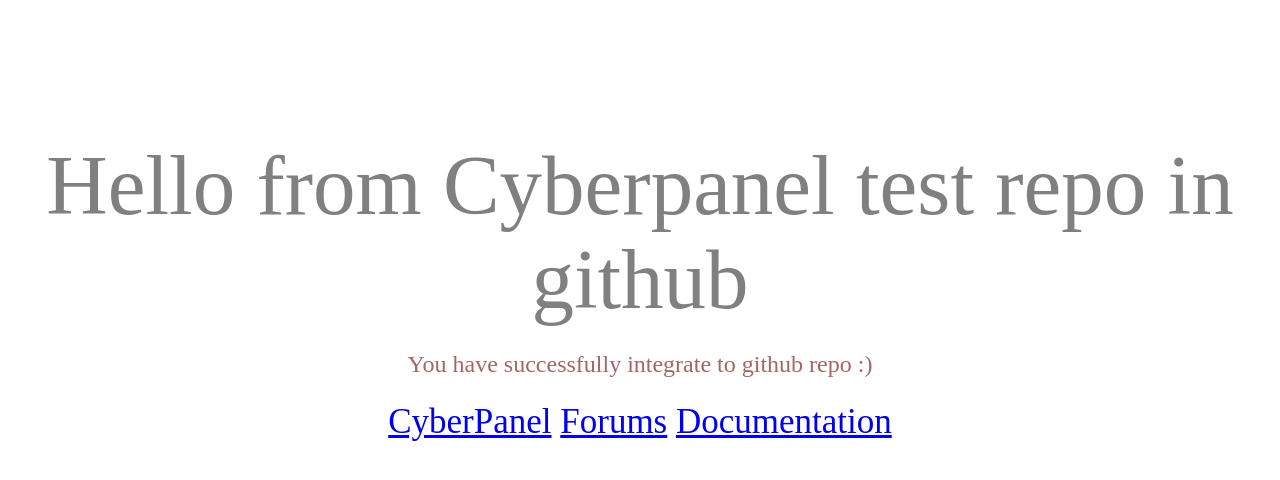
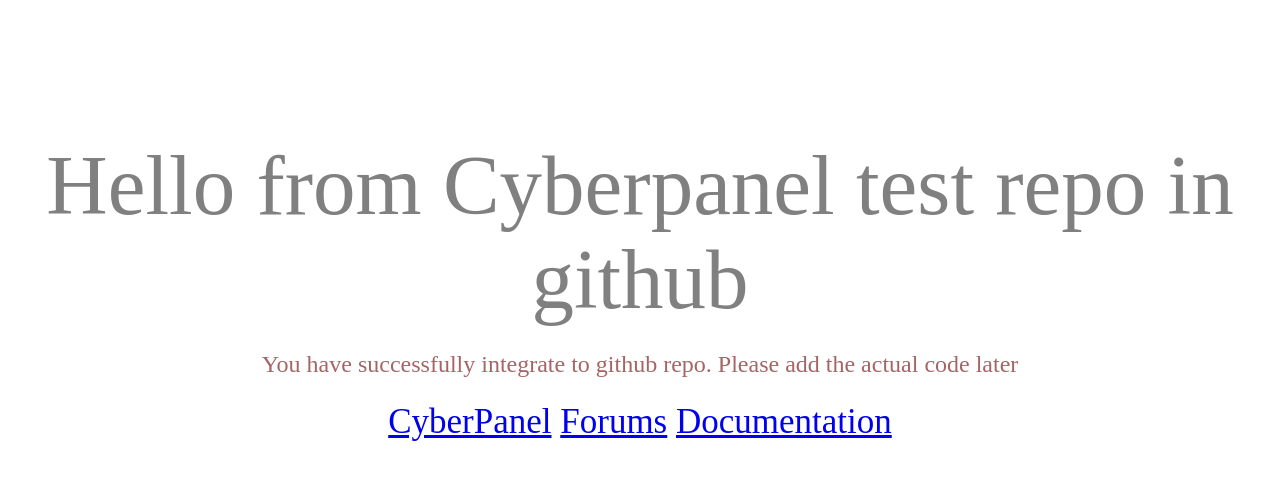
Before and after one commit to saeedj/cyberpanel, a plain HTML site: page index.html in a window 1280 px wide. Drawn offline with Linux system fonts and the light colour scheme.

Commit message:
update index file

```diff
--- a/index.html
+++ b/index.html
@@ -1,5 +1,5 @@
 <div style="margin-top: 11%;" class="server-message">
                 <h1 style="font-size: 85px;margin: 0;font-weight: 300;    line-height: 1.1;color:grey;text-align: center;">Hello from Cyberpanel test repo in github</h1>
-                <h2 style="margin-top: 2%;margin-bottom: 2%;font-weight: 300;    line-height: 1.1;color: #a56565;;text-align: center;">You have successfully integrate to github repo :)</h2>
+                <h2 style="margin-top: 2%;margin-bottom: 2%;font-weight: 300;    line-height: 1.1;color: #a56565;;text-align: center;">You have successfully integrate to github repo. Please add the actual code later</h2>
                 <p style="font-size: 35px;margin: 1%;font-weight: 300;    line-height: 1.1;color:grey;text-align: center;"><a href="http://cyberpanel.net">CyberPanel</a>  <a href="http://forums.cyberpanel.net">Forums</a> <a href="http://docs.cyberpanel.net">Documentation</a></p>
 </div>
```
